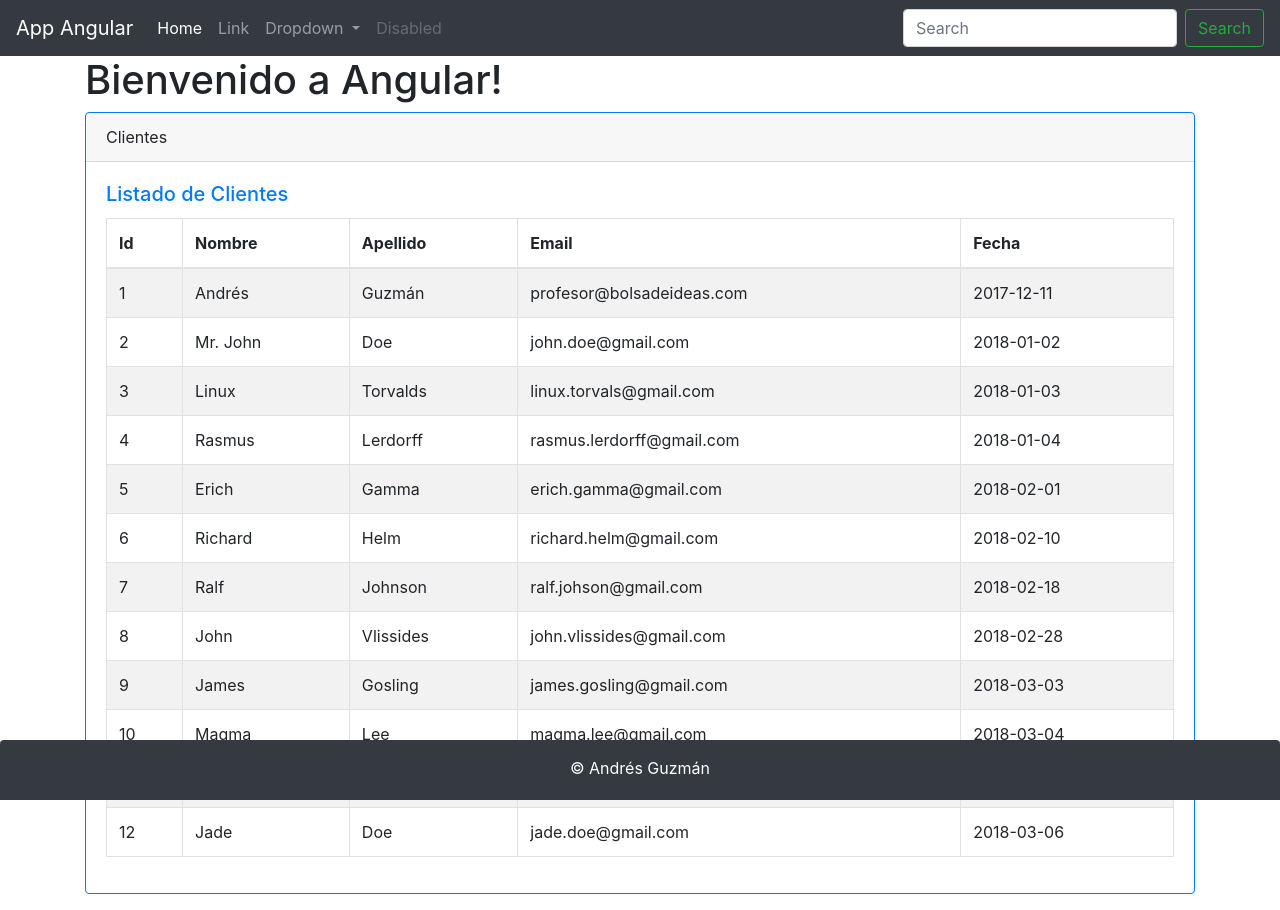
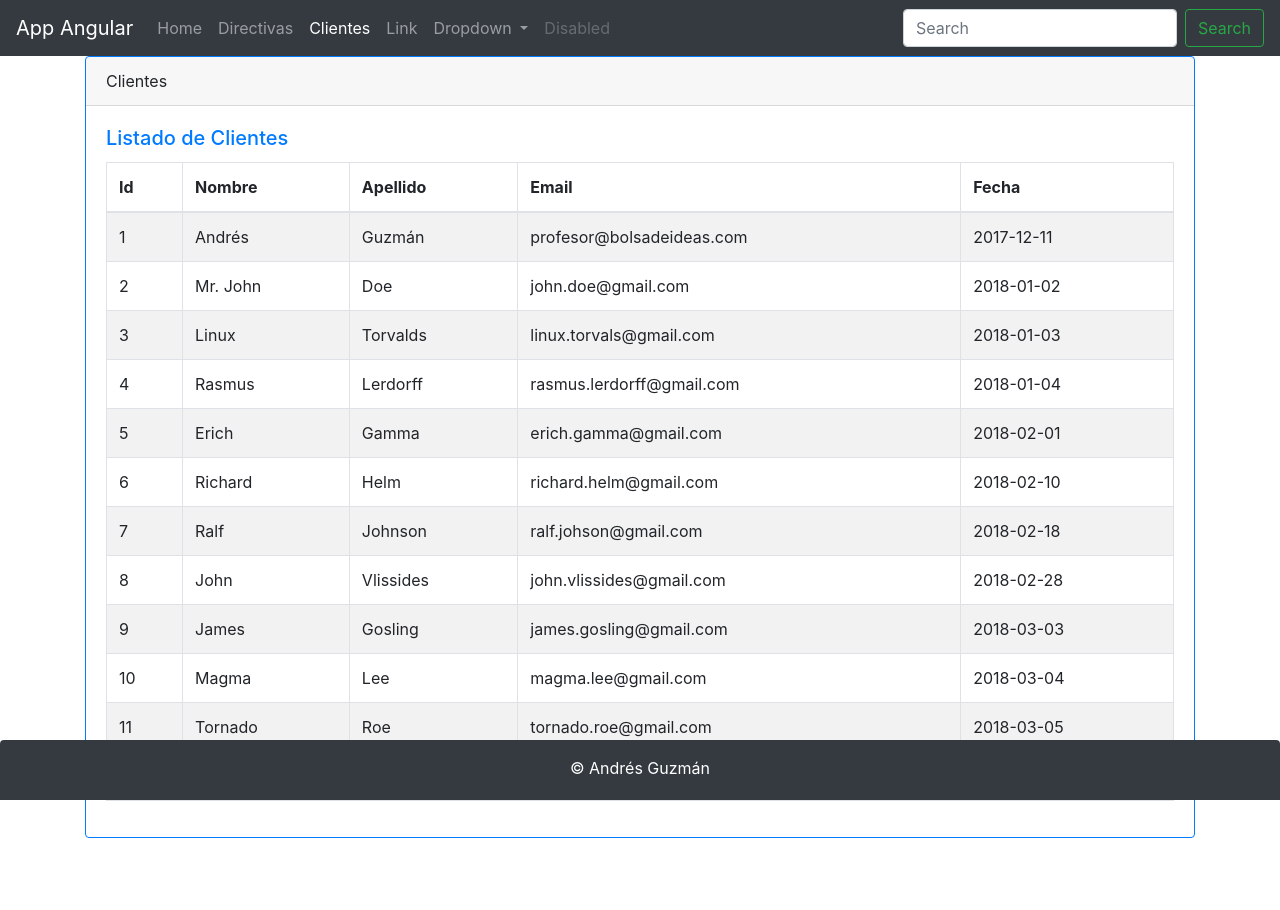
Before and after one commit to alexstk/spring5_angular7, an Angular app in the folder angular/clientes-app/: page /clientes in a window 1280 px wide. After the commit the page ends 854 px from the top, so only its background shows below. Built offline with nearby package versions, Linux system fonts and the light colour scheme.

Commit message:
19. Implementando Rutas en Angular y navegación

```diff
--- a/angular/clientes-app/src/app/app.component.html
+++ b/angular/clientes-app/src/app/app.component.html
@@ -1,8 +1,5 @@
 <app-header></app-header>
 <div class="container">
-  <h1>
-    {{ title }}!
-  </h1>
-  <app-clientes></app-clientes>
+<router-outlet></router-outlet>
 </div>
 <app-footer></app-footer>
--- a/angular/clientes-app/src/app/header/header.component.html
+++ b/angular/clientes-app/src/app/header/header.component.html
@@ -7,8 +7,14 @@
 
     <div class="collapse navbar-collapse" id="navbarSupportedContent">
         <ul class="navbar-nav mr-auto">
-            <li class="nav-item active">
+            <li class="nav-item">
                 <a class="nav-link" href="#">Home <span class="sr-only">(current)</span></a>
+            </li>
+            <li class="nav-item" routerLinkActive="active">
+                <a class="nav-link" routerLink="/directivas">Directivas</a>
+            </li>
+            <li class="nav-item" routerLinkActive="active">
+                <a class="nav-link" routerLink="/clientes">Clientes</a>
             </li>
             <li class="nav-item">
                 <a class="nav-link" href="#">Link</a>
```
Also changed, not shown: angular/clientes-app/src/app/app.module.ts (+8 -1 lines).
